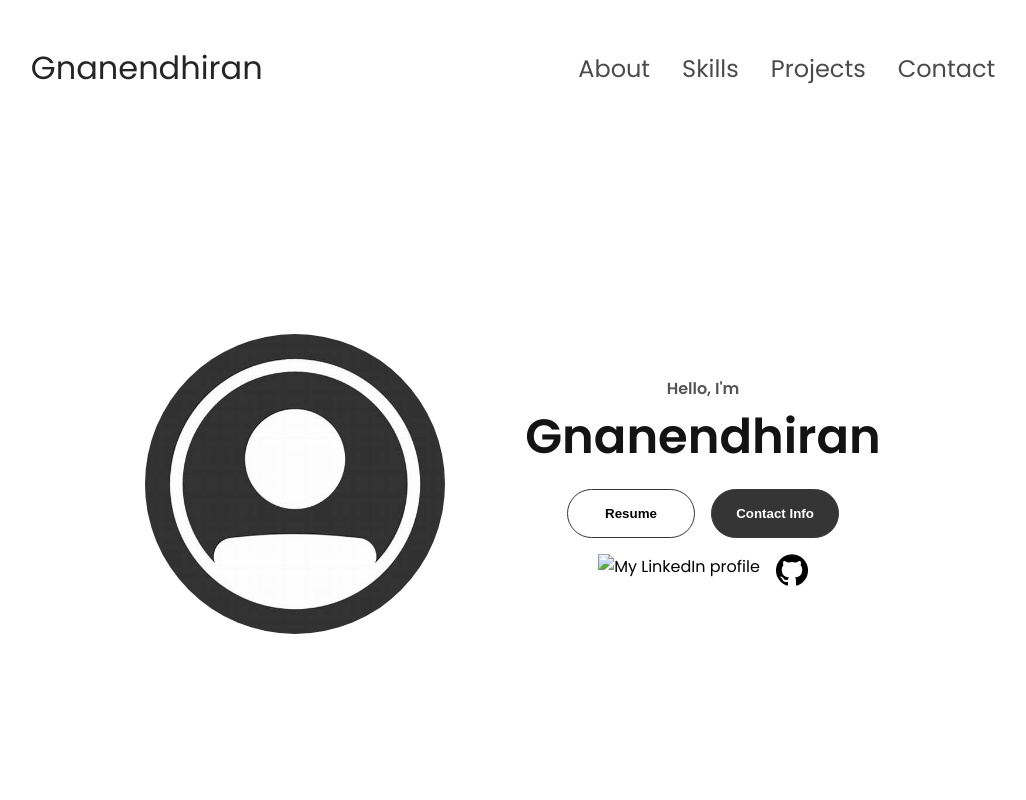
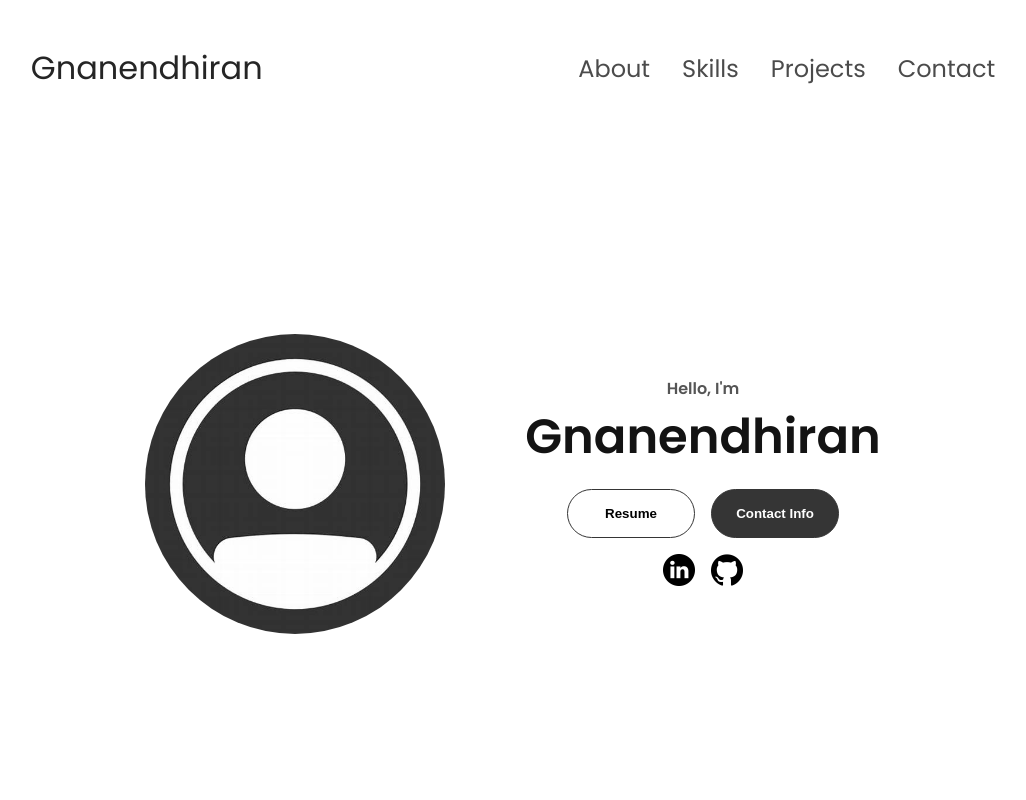
Before and after one commit to Gnanendhiran/Portfolio_Website, a plain HTML site: page index.html in a window 1280 px wide. Shown: the top 800 px of the page, without its empty margins (127-1153 px from the left). Drawn offline with Linux system fonts and the light colour scheme; the site is published under a folder, as on GitHub Pages, so addresses that start at the root find nothing.

Commit message:
Update index.html

```diff
--- a/index.html
+++ b/index.html
@@ -61,7 +61,7 @@
         </div>
         <div id="socials-container">
             <a target="_blank" href="https://www.linkedin.com/" rel="noopener">
-                <img decoding="async" src="/assets/linkedin.png" alt="My LinkedIn profile" class="icon" />
+                <img decoding="async" src="./assets/linkedin.png" alt="My LinkedIn profile" class="icon" />
             </a>
 
           <a target="_blank" href="https://github.com/" rel="noopener">
```
